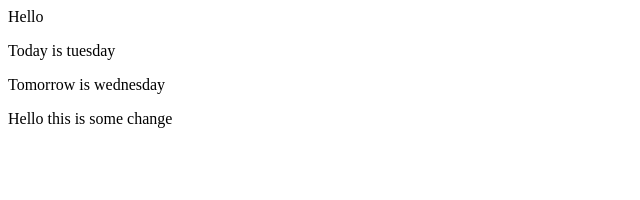
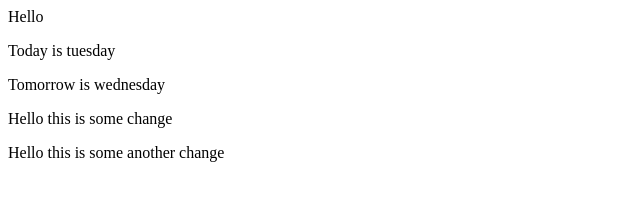
Before and after one commit to ThinhTA96/GitFlowTest, a plain HTML site: page index.html in a window 1280 px wide. Shown: the whole page, without its empty margins (0-640 px from the left). Drawn offline with Linux system fonts and the light colour scheme.

Commit message:
another change

```diff
--- a/index.html
+++ b/index.html
@@ -3,4 +3,5 @@
     <p>Today is tuesday</p>
     <p>Tomorrow is wednesday</p>
     <p>Hello this is some change</p>
+    <p>Hello this is some another change</p>
 </html>
```
